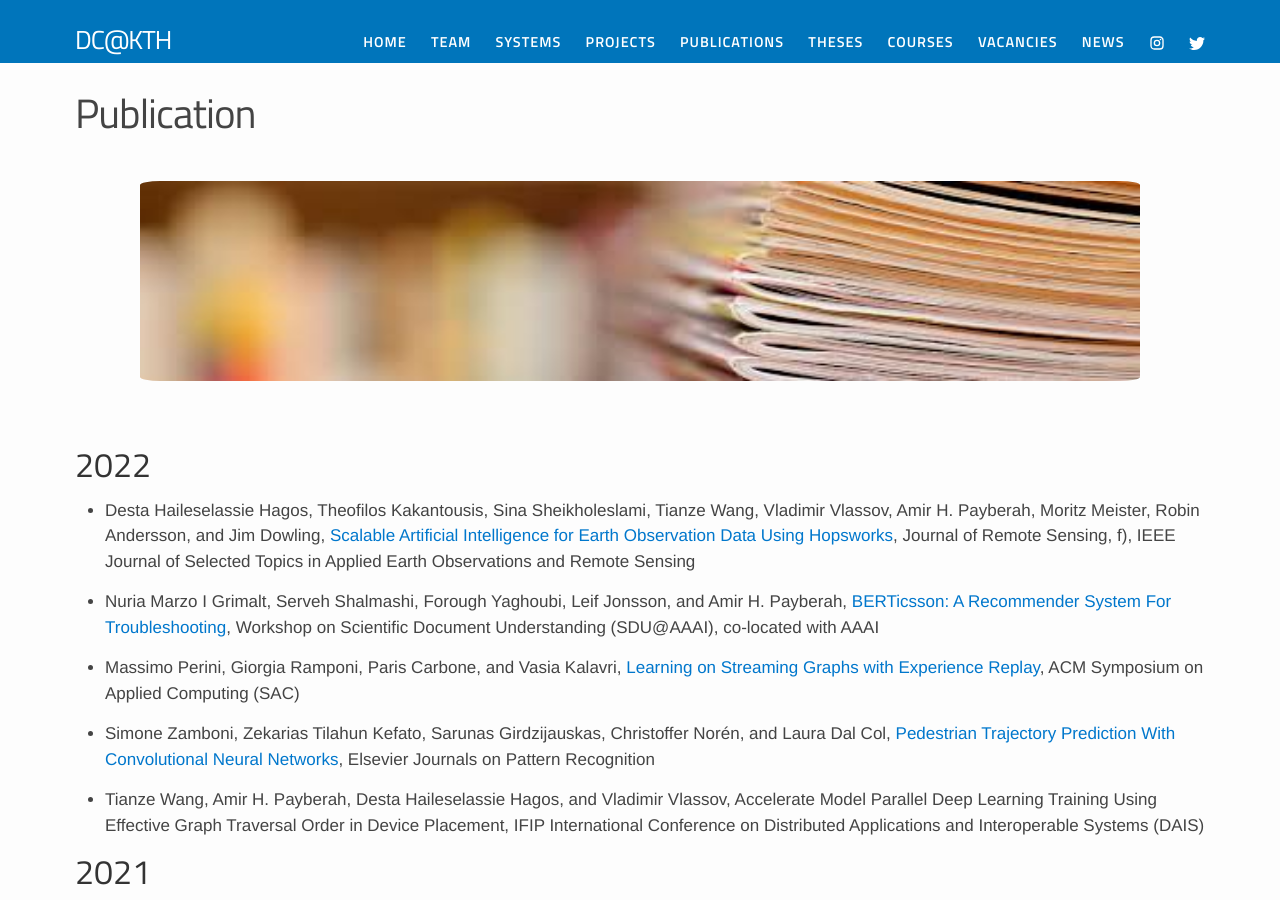
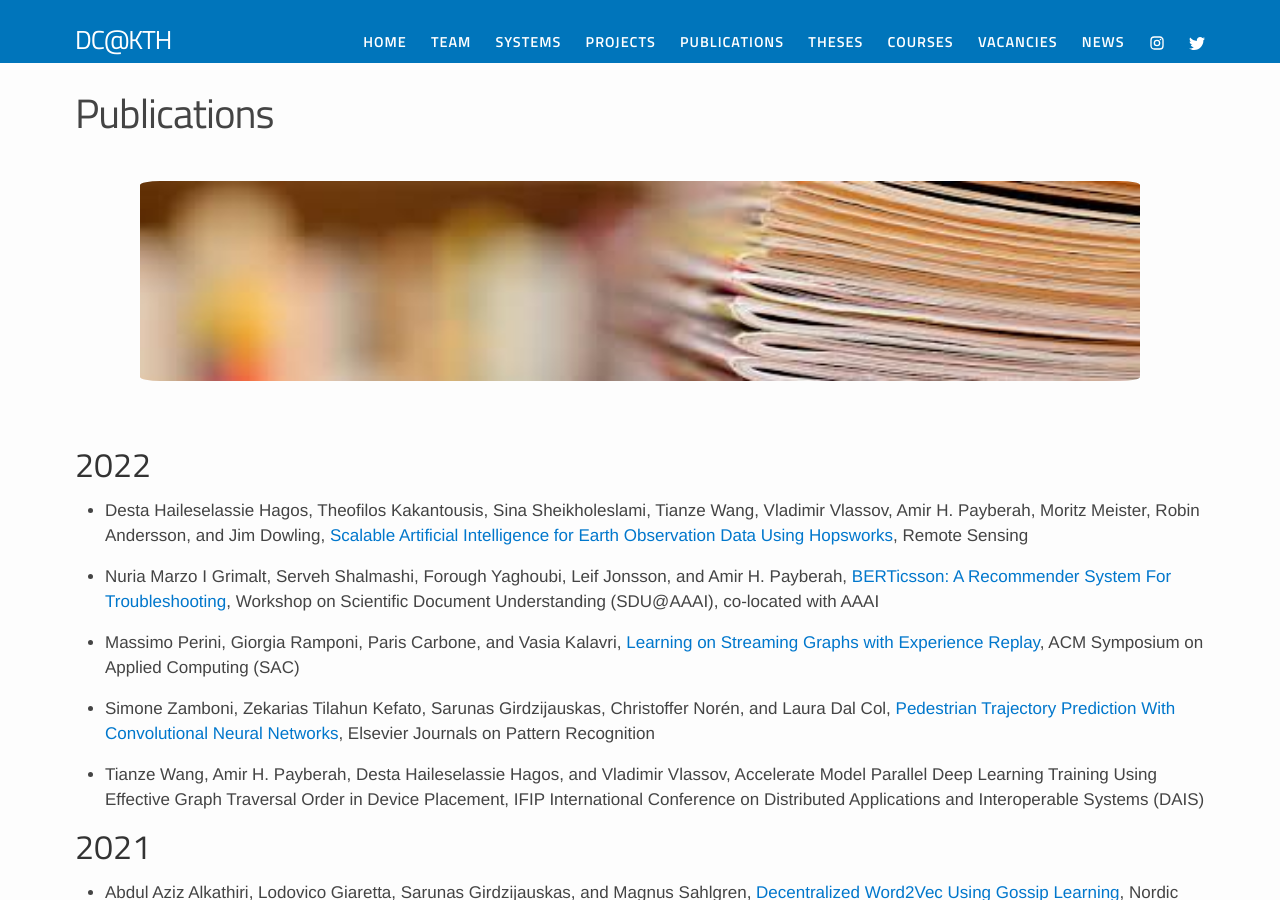
Before and after one commit to dcatkth/dcatkth.github.io, a Jekyll site: the page built from publication.md, in a window 1280 px wide and 900 px high. Built offline with Jekyll 4.4.1, drawn with Linux system fonts in a browser that asks for light colours.

Commit message:
updates 2021-04-20

```diff
--- a/_data/team_alumni.yml
+++ b/_data/team_alumni.yml
@@ -49,7 +49,7 @@
 - name: David Daharewa Gureya
   photo: david.jpg
   info: PhD in 2021
-  email:
+  email: Software Engineer at Spacemetric
   web: <a href="https://gureya.github.io/">Webpage</a>
 
 - name: Fatemeh Rahimian
@@ -189,7 +189,7 @@
   photo: sana.jpg
   info: PhD in 2021
   email: Software Engineer at Kry
-  web: Webpage
+  web: <a href="https://www.linkedin.com/in/sana-imtiaz-ce/">Webpage</a>
 
 - name: Shady Issa
   photo: shady.jpg
--- a/publication.md
+++ b/publication.md
@@ -1,6 +1,6 @@
 ---
 layout: page
-title: Publication
+title: Publications
 permalink: /publication/
 ---
 <center><img src="/images/publication.jpg" width="1000" height="200" align="center"></center>
@@ -8,8 +8,7 @@ permalink: /publication/
 <br>
 
 ## 2022
-* Desta Haileselassie Hagos, Theofilos Kakantousis, Sina Sheikholeslami, Tianze Wang, Vladimir Vlassov, Amir H. Payberah, Moritz Meister, Robin Andersson, and Jim Dowling, [Scalable Artificial Intelligence for Earth Observation Data Using Hopsworks](/papers/Hopsworks_Paper___Remote_Sensing.pdf), Journal of Remote Sensing,
-f), IEEE Journal of Selected Topics in Applied Earth Observations and Remote Sensing
+* Desta Haileselassie Hagos, Theofilos Kakantousis, Sina Sheikholeslami, Tianze Wang, Vladimir Vlassov, Amir H. Payberah, Moritz Meister, Robin Andersson, and Jim Dowling, [Scalable Artificial Intelligence for Earth Observation Data Using Hopsworks](/papers/hopsworks-remotesensing-mdpi.pdf), Remote Sensing
 
 * Nuria Marzo I Grimalt, Serveh Shalmashi, Forough Yaghoubi, Leif Jonsson, and Amir H. Payberah, [BERTicsson: A Recommender System For Troubleshooting](/papers/berticsson.pdf), Workshop on Scientific Document Understanding (SDU@AAAI), co-located with AAAI
 
```
Also changed, not shown: 2 other files.
